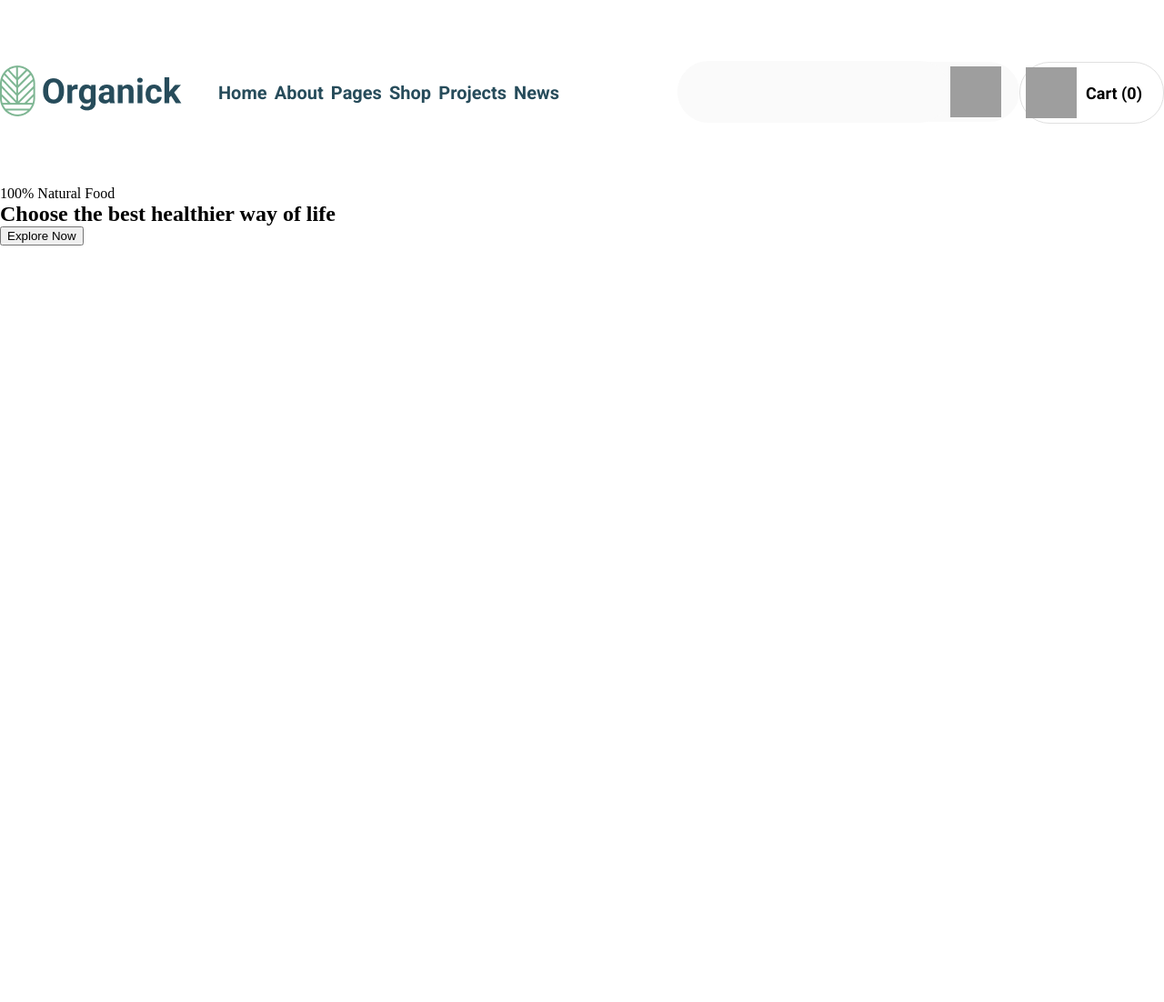
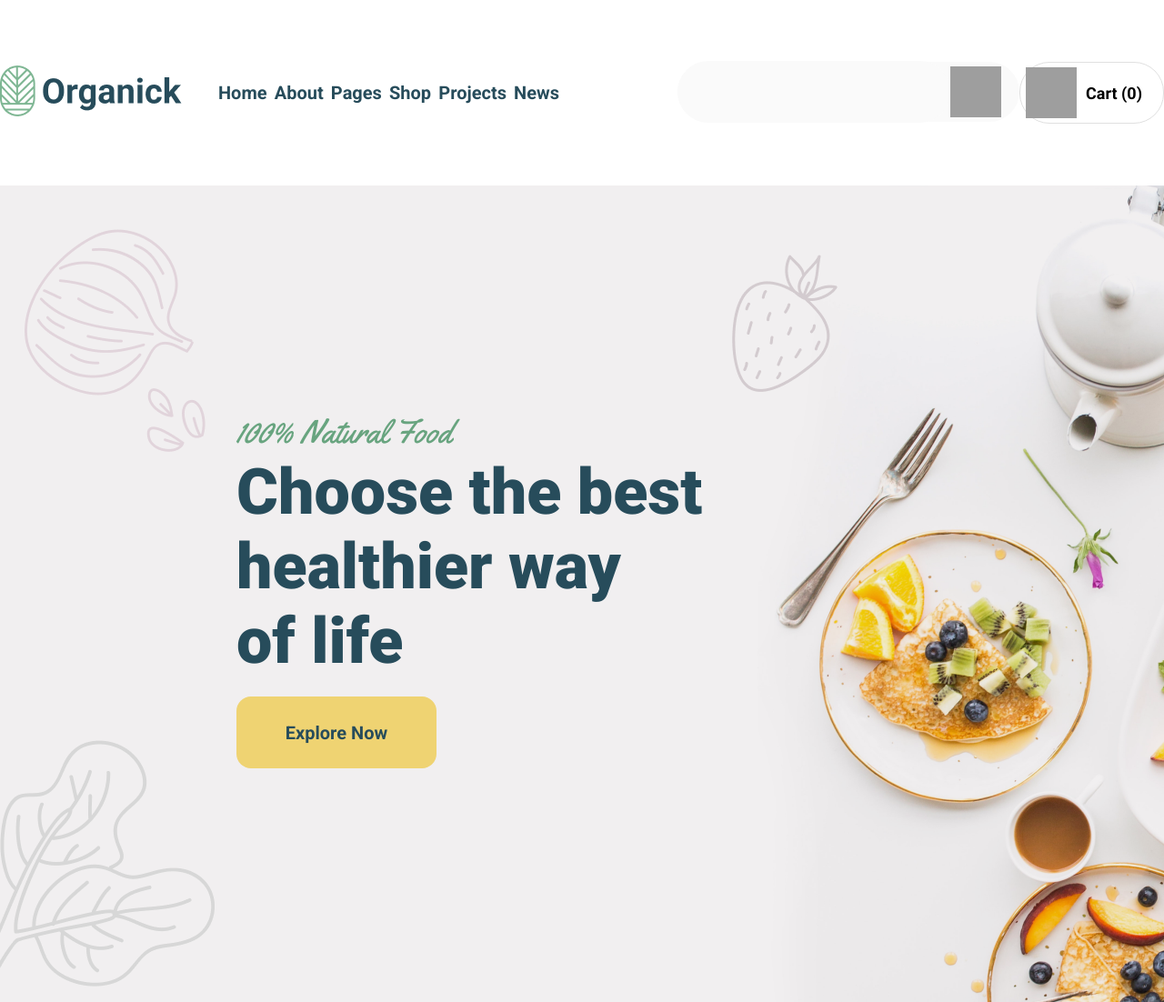
Before and after one commit to Smrzz/mdk, a PHP site: page / in a window 1280 px wide; the page is wider, and only the part inside the window is pictured. Shown: that part at 91% size. Before the commit the page ends 270 px from the top of that part, so only its background shows below. Run offline with PHP 8.4, Linux system fonts and the light colour scheme; grey boxes are pictures that could not be loaded.

Commit message:
main complete

```diff
--- a/food/index.html
+++ b/food/index.html
@@ -35,10 +35,10 @@
     <main>
         <section class="frame1">
             <div class="text-block">
-                <div class="subtitle">100% Natural Food</div>
+                <h3 class="subtitle">100% Natural Food</h3>
                 <h1 class="title">
                     Choose the best
-                    healthier way
+                    healthier way <br>
                     of life</h1>
                 <button class="main-btn">Explore Now</button>
             </div>
--- a/food/style.css
+++ b/food/style.css
@@ -1,5 +1,6 @@
 
 @import url('https://fonts.googleapis.com/css2?family=Roboto:ital,wght@0,100;0,300;0,400;0,500;0,700;0,900;1,100;1,300;1,400;1,500;1,700;1,900&display=swap');
+@import url('https://fonts.googleapis.com/css2?family=Yellowtail&display=swap');
 
 * {
     margin: 0;
@@ -105,5 +106,55 @@ input[type="text"]:focus {
     letter-spacing: 0em;
     text-align: left;
     min-width: 80px;
+}
+
+.frame1 {
+    display: flex;
+    width: 1920px;
+    height: 898px;
+    background-image: url(pic/Group\ 9.png);
+}
+
+.text-block {
+    margin: 247px 1130px 246px 260px;
+    gap: 10px;
+}
+
+.subtitle {
+    font-family: Yellowtail;
+    font-size: 36px;
+    font-weight: 400;
+    line-height: 49px;
+    letter-spacing: 0em;
+    text-align: left;
+    color:#68A47F;
 
 }
+
+.title{
+    font-family: Roboto;
+    font-size: 70px;
+    font-weight: 800;
+    line-height: 82px;
+    letter-spacing: 0em;
+    text-align: left;
+    color:#274C5B;
+}
+
+.main-btn {
+    margin-top: 20px;
+    height: 79px;
+    width: 220px;
+    background-color: #EFD372;
+    color: #274C5B;
+    border: none;
+    border-radius: 16px;
+    font-family: Roboto;
+    font-size: 20px;
+    font-weight: 700;
+}
+
+.main-btn:hover{
+    border: 1px solid #274C5B;
+    cursor: pointer;
+}
```
